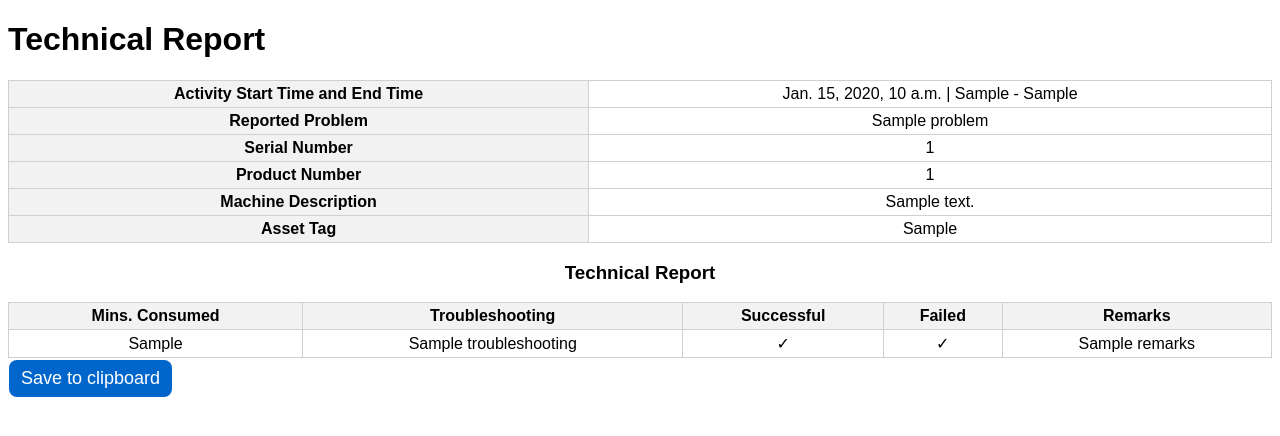
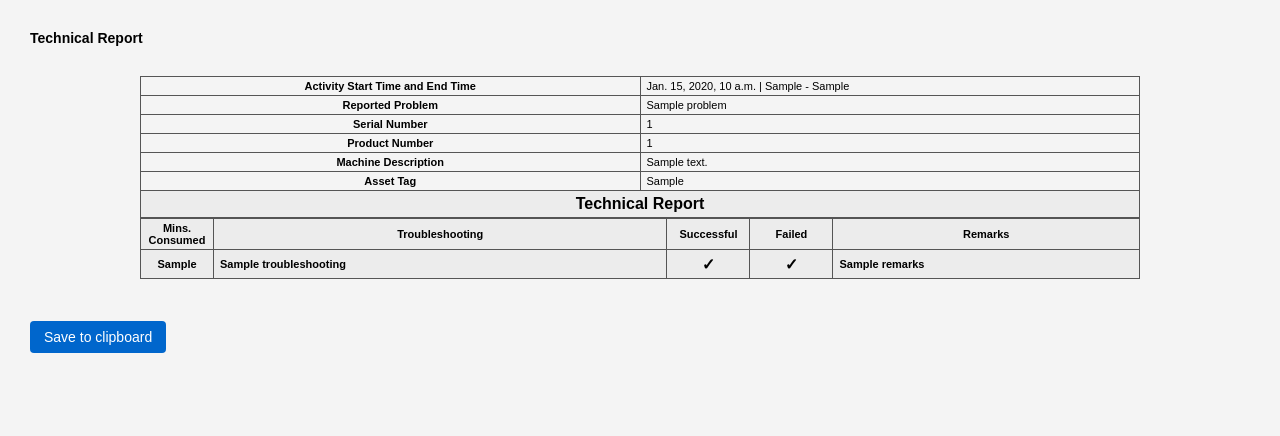
Before and after one commit to ferbthe2gadgetguy/Engineer-Checklist, a Django app: template engineer/tasklist/templates/tasklist/report.html in a window 1280 px wide. Shown: the top 436 px of the page. Run offline with Django 5.2, Linux system fonts and the light colour scheme; the template is opened without the code that fills it: most values are stand-ins (such as "Sample title", 1, 10 or a date in 2020).

Commit message:
Just in case

```diff
--- /dev/null
+++ b/engineer/tasklist/static/tasklist/reportForm.css
@@ -0,0 +1,153 @@
+/* ===== PAGE ===== */
+
+body {
+    font-family: Arial, Helvetica, sans-serif;
+    font-size: 11px;
+    margin: 0;
+    padding: 30px;
+    background: #f4f4f4;
+}
+
+h1 {
+    font-size: 14px;
+    margin: 0 0 4px 0;
+}
+
+#report-content {
+    width: 100%;
+}
+
+
+/* ===== TABLES ===== */
+
+table {
+    width: 100%;
+    border-collapse: collapse;
+    table-layout: fixed;
+}
+
+th,
+td {
+    border: 1px solid #555;
+    padding: 3px 6px;
+    vertical-align: middle;
+    word-wrap: break-word;
+}
+
+.report-title td {
+    font-size: 13px;
+    font-weight: bold;
+    padding: 3px;
+}
+
+
+/* ===== SUMMARY TABLE ===== */
+
+.summary-table th,
+.summary-table td {
+    height: 20px;
+    padding: 2px 6px;
+}
+
+
+/* ===== TECHNICAL REPORT TITLE ROW ===== */
+
+.report-title {
+    margin-top: -1px;
+}
+
+.report-title td {
+    border: 1px solid #555;
+    background: #ececec;
+    text-align: center;
+    font-weight: bold;
+    font-size: 16px;
+    padding: 4px;
+}
+
+
+/* ===== REPORT TABLE ===== */
+
+.report-table td,
+.report-table th {
+    height: 22px;
+    background: #ececec;
+    text-align: center;
+    font-weight: bold;
+}
+
+.report-table td {
+    text-align: left;
+}
+
+.report-table td:nth-child(1) {
+    width: 70px;
+    text-align: center;
+}
+
+.report-table td:nth-child(3),
+.report-table td:nth-child(4) {
+    text-align: center;
+    width: 70px;
+    font-size: 16px;
+    font-weight: bold;
+}
+
+.report-table td:nth-child(5) {
+    width: 30%;
+}
+
+.report-table th:nth-child(1),
+.report-table td:nth-child(1) {
+    width: 60px;
+}
+
+.report-table th:nth-child(2),
+.report-table td:nth-child(2) {
+    width: 45%;
+}
+
+.report-table th:nth-child(3),
+.report-table td:nth-child(3),
+.report-table th:nth-child(4),
+.report-table td:nth-child(4) {
+    width: 70px;
+}
+
+.report-table th:nth-child(5),
+.report-table td:nth-child(5) {
+    width: 30%;
+}
+
+.report-container {
+    max-width: 1000px;
+    margin: 30px auto;
+}
+
+.report-title td {
+    background: #ececec;
+    text-align: center;
+    font-size: 16px;
+    font-weight: bold;
+}
+
+
+/* ===== BUTTON ===== */
+
+.button {
+    margin-top: 12px;
+    cursor: pointer;
+    border: none;
+    border-radius: 4px;
+    padding: 8px 14px;
+    color: white;
+    font-size: 14px;
+}
+
+.post {
+    background: #0066cc;
+}
+
+.post:hover {
+    background: #0052a3;
+}
--- a/engineer/tasklist/templates/tasklist/report.html
+++ b/engineer/tasklist/templates/tasklist/report.html
@@ -6,13 +6,14 @@
     <meta charset="UTF-8">
     <meta name="viewport" content="width=device-width, initial-scale=1.0">
 
-    <link rel="stylesheet" href="{% static 'tasklist/report.css' %}">
+    <link rel="stylesheet" href="{% static 'tasklist/reportForm.css' %}">
 
     <title>Document</title>
 </head>
 <body>
 <h1>Technical Report</h1>
 
+<div class="report-container">
 <div id="report-content">
 
 <table
@@ -47,7 +48,11 @@
         </tr>
 </table>
 
-<h3>Technical Report</h3>
+<table class="report-title">
+    <tr>
+        <td colspan="5">Technical Report</td>
+    </tr>
+</table>
 
 <table class="report-table">
     <thead>
@@ -80,6 +85,7 @@
     </tbody>
 </table>
 </div>
+</div>
 <button type="button" id="copy-report" class="button post">Save to clipboard</button>
 
 <script>
```
